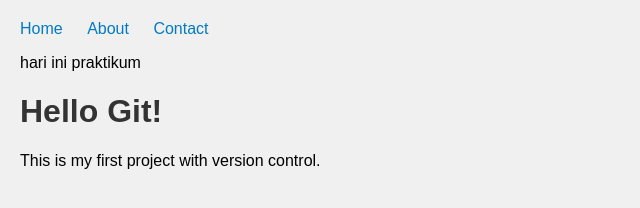
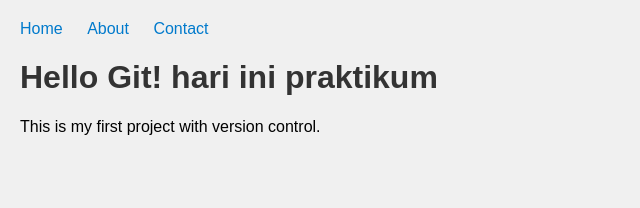
Before and after one commit to anggrianiratu/my-web-project, a plain HTML site: page index.html in a window 1280 px wide. Shown: the whole page, without its empty margins (0-640 px from the left). Drawn offline with Linux system fonts and the light colour scheme.

Commit message:
Update index.html

```diff
--- a/index.html
+++ b/index.html
@@ -13,8 +13,8 @@
         <li><a href="#contact">Contact</a></li>
       </ul>
     </nav>
-hari ini praktikum
-    <h1>Hello Git!</h1>
+
+    <h1>Hello Git! hari ini praktikum</h1>
     <p>This is my first project with version control.</p>
   </body>
 </html>
```
